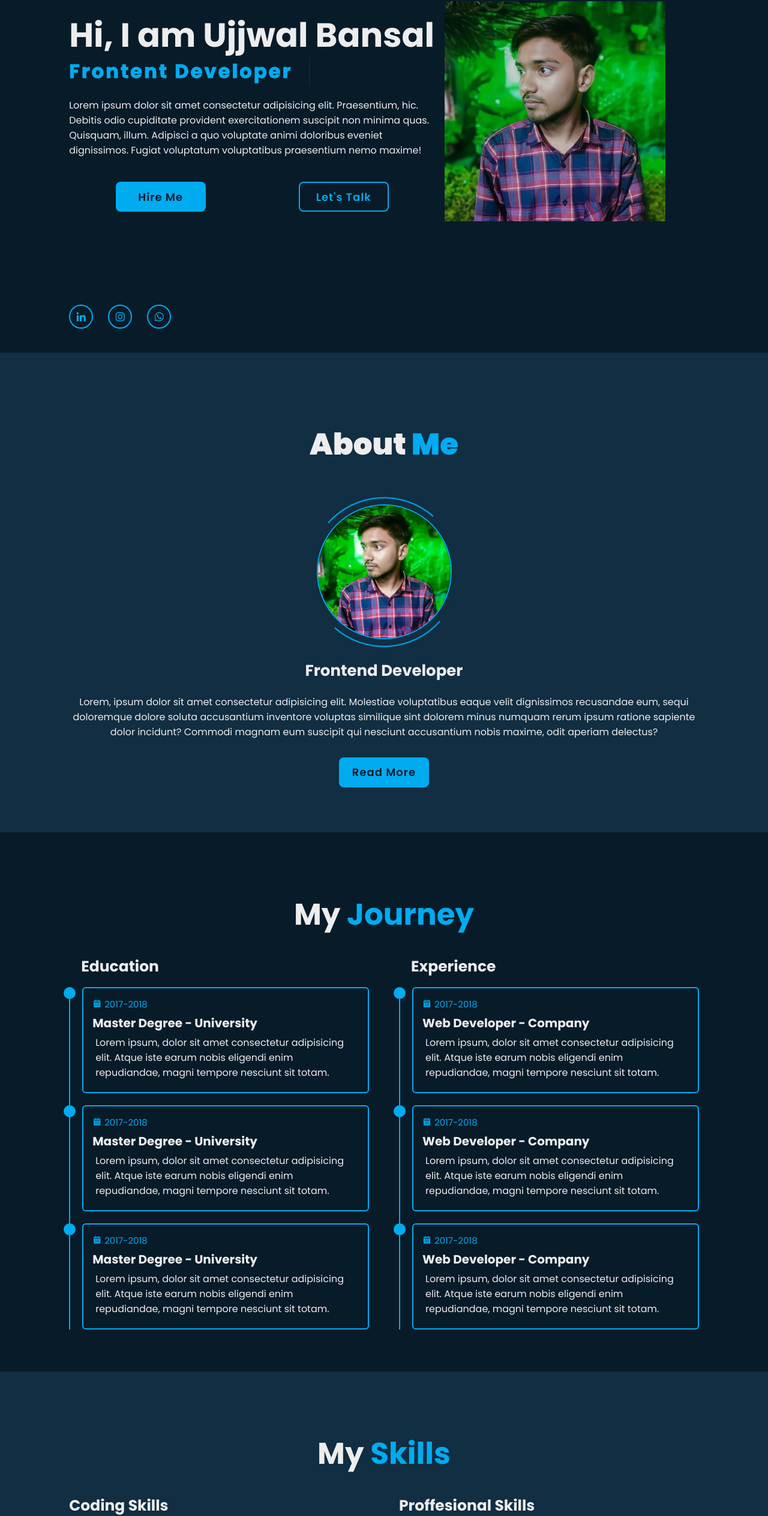
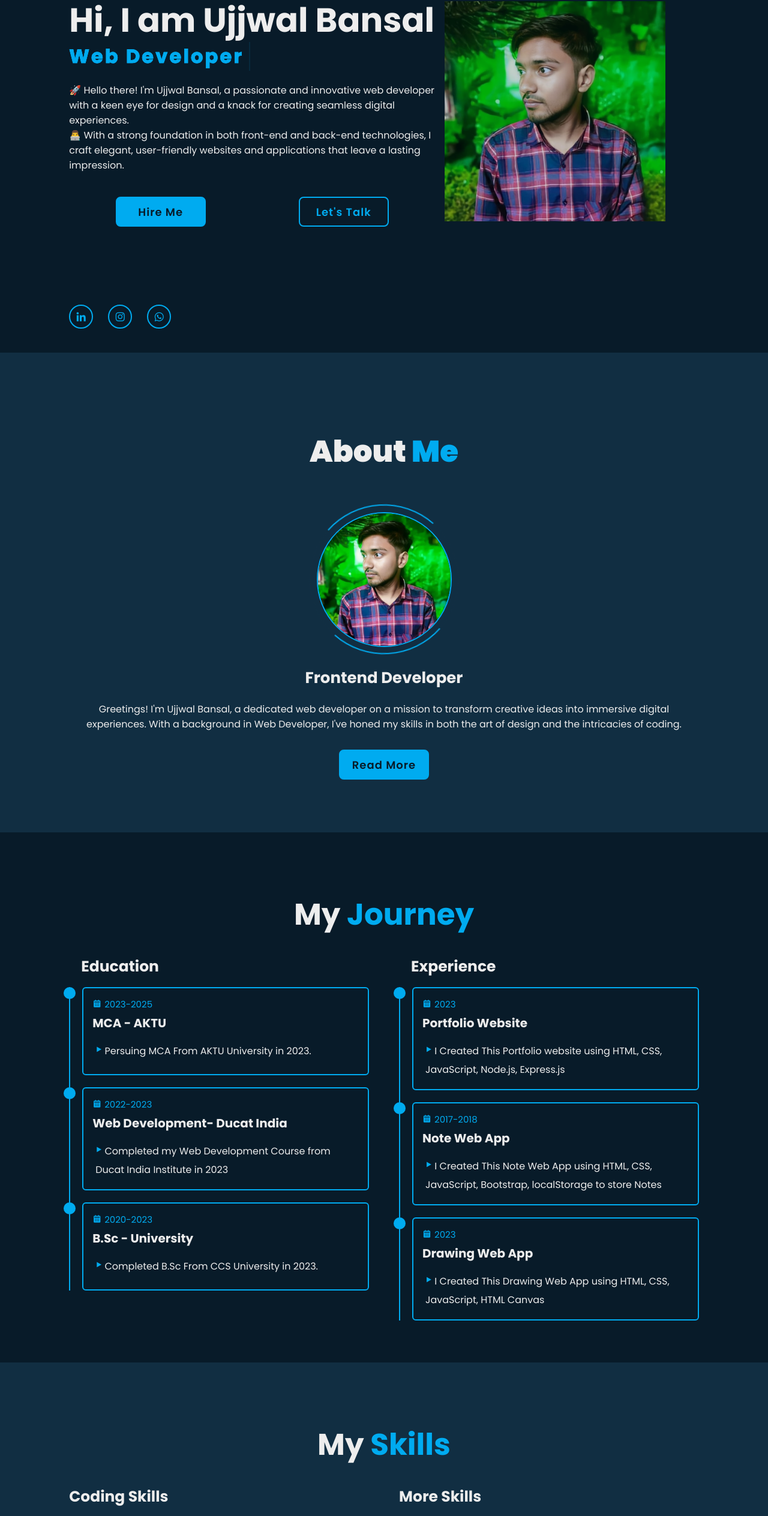
Before and after one commit to UjjwalBansal2002/Portfolio-Website, a website: page index.html in a window 1280 px wide. Shown: the part 212-2740 px from the top of the page at 60% size. Drawn offline with nearby package versions, Linux system fonts and the light colour scheme.

Commit message:
initial commet

```diff
--- a/index.html
+++ b/index.html
@@ -31,23 +31,27 @@
         <div class="home-content">
             <h1>Hi, I am <span>Ujjwal Bansal</span></h1>
             <div class="text-animate">
-                <h3>Frontent Developer</h3>
+                <h3>Web Developer</h3>
             </div>
-            <p>Lorem ipsum dolor sit amet consectetur adipisicing elit. Praesentium, hic. Debitis odio cupiditate
-                provident exercitationem suscipit non minima quas. Quisquam, illum. Adipisci a quo voluptate animi
-                doloribus eveniet dignissimos. Fugiat voluptatum voluptatibus praesentium nemo maxime!</p>
+            <p>🚀 Hello there! I'm Ujjwal Bansal, a passionate and innovative web developer with a keen eye for design
+                and a knack for creating seamless digital experiences.<br>👨‍💻 With a strong foundation in both
+                front-end and back-end technologies, I craft elegant, user-friendly websites and applications that leave
+                a lasting impression.</p>
 
             <div class="btn-box">
-                <a href="https://bansalujjwal1810@gmail.com" target="_blank" class="btn">Hire Me</a><a href="https://wa.me/918445973574" target="_blank" class="btn">Let's Talk</a>
+                <a href="https://bansalujjwal1810@gmail.com" target="_blank" class="btn">Hire Me</a><a
+                    href="https://wa.me/918445973574" target="_blank" class="btn">Let's Talk</a>
             </div>
         </div>
         <div class="imgHover">
             <img src="bgm-img.jpg" id="bg-img" alt="">
-            <div class="img-hover"></div>
+            <!-- <div class="img-hover"></div> -->
         </div>
         <div class="home-sci">
-            <a href="https://www.linkedin.com/in/ujjwal-bansal-17b8ab259" target="_blank"><i class='bx bxl-linkedin'></i></a>
-            <a href="https://instagram.com/ujjwal_bansal_20?igshid=OGQ5ZDc2ODk2ZA==" target="_blank"><i class='bx bxl-instagram'></i></a>
+            <a href="https://www.linkedin.com/in/ujjwal-bansal-17b8ab259" target="_blank"><i
+                    class='bx bxl-linkedin'></i></a>
+            <a href="https://instagram.com/ujjwal_bansal_20?igshid=OGQ5ZDc2ODk2ZA==" target="_blank"><i
+                    class='bx bxl-instagram'></i></a>
             <a href="https://wa.me/918445973574" target="_blank"><i class='bx bxl-whatsapp'></i></a>
         </div>
     </section>
@@ -61,10 +65,9 @@
         </div>
         <div class="about-content">
             <h3>Frontend Developer</h3>
-            <p>Lorem, ipsum dolor sit amet consectetur adipisicing elit. Molestiae voluptatibus eaque velit dignissimos
-                recusandae eum, sequi doloremque dolore soluta accusantium inventore voluptas similique sint dolorem
-                minus numquam rerum ipsum ratione sapiente dolor incidunt? Commodi magnam eum suscipit qui nesciunt
-                accusantium nobis maxime, odit aperiam delectus?</p>
+            <p>Greetings! I'm Ujjwal Bansal, a dedicated web developer on a mission to transform creative ideas into
+                immersive digital experiences. With a background in Web Developer, I've honed my skills in both the art
+                of design and the intricacies of coding.</p>
             <div class="btn-box btns">
                 <a href="#" class="btn">Read More</a>
             </div>
@@ -78,26 +81,23 @@
                 <div class="education-box">
                     <div class="education-content">
                         <div class="content">
-                            <div class="year"><i class='bx bxs-calendar'></i>2017-2018</div>
-                            <h3>Master Degree - University</h3>
-                            <p>Lorem ipsum, dolor sit amet consectetur adipisicing elit. Atque iste earum nobis eligendi
-                                enim repudiandae, magni tempore nesciunt sit totam.</p>
+                            <div class="year"><i class='bx bxs-calendar'></i>2023-2025</div>
+                            <h3>MCA - AKTU</h3>
+                            <p><span>&#8227;</span> Persuing MCA From AKTU University in 2023.</p>
                         </div>
                     </div>
                     <div class="education-content">
                         <div class="content">
-                            <div class="year"><i class='bx bxs-calendar'></i>2017-2018</div>
-                            <h3>Master Degree - University</h3>
-                            <p>Lorem ipsum, dolor sit amet consectetur adipisicing elit. Atque iste earum nobis eligendi
-                                enim repudiandae, magni tempore nesciunt sit totam.</p>
+                            <div class="year"><i class='bx bxs-calendar'></i>2022-2023</div>
+                            <h3>Web Development- Ducat India</h3>
+                            <p><span>&#8227;</span> Completed my Web Development Course from Ducat India Institute in 2023</p>
                         </div>
                     </div>
                     <div class="education-content">
                         <div class="content">
-                            <div class="year"><i class='bx bxs-calendar'></i>2017-2018</div>
-                            <h3>Master Degree - University</h3>
-                            <p>Lorem ipsum, dolor sit amet consectetur adipisicing elit. Atque iste earum nobis eligendi
-                                enim repudiandae, magni tempore nesciunt sit totam.</p>
+                            <div class="year"><i class='bx bxs-calendar'></i>2020-2023</div>
+                            <h3>B.Sc - University</h3>
+                            <p><span>&#8227;</span> Completed B.Sc From CCS University in 2023.</p>
                         </div>
                     </div>
                 </div>
@@ -107,26 +107,23 @@
                 <div class="education-box">
                     <div class="education-content">
                         <div class="content">
-                            <div class="year"><i class='bx bxs-calendar'></i>2017-2018</div>
-                            <h3>Web Developer - Company</h3>
-                            <p>Lorem ipsum, dolor sit amet consectetur adipisicing elit. Atque iste earum nobis eligendi
-                                enim repudiandae, magni tempore nesciunt sit totam.</p>
+                            <div class="year"><i class='bx bxs-calendar'></i>2023</div>
+                            <h3>Portfolio Website</h3>
+                            <p><span>&#8227;</span> I Created This Portfolio website using HTML, CSS, JavaScript, Node.js, Express.js</p>
                         </div>
                     </div>
                     <div class="education-content">
                         <div class="content">
                             <div class="year"><i class='bx bxs-calendar'></i>2017-2018</div>
-                            <h3>Web Developer - Company</h3>
-                            <p>Lorem ipsum, dolor sit amet consectetur adipisicing elit. Atque iste earum nobis eligendi
-                                enim repudiandae, magni tempore nesciunt sit totam.</p>
+                            <h3>Note Web App</h3>
+                            <p><span>&#8227;</span> I Created This Note Web App using HTML, CSS, JavaScript, Bootstrap, localStorage to store Notes</p>
                         </div>
                     </div>
                     <div class="education-content">
                         <div class="content">
-                            <div class="year"><i class='bx bxs-calendar'></i>2017-2018</div>
-                            <h3>Web Developer - Company</h3>
-                            <p>Lorem ipsum, dolor sit amet consectetur adipisicing elit. Atque iste earum nobis eligendi
-                                enim repudiandae, magni tempore nesciunt sit totam.</p>
+                            <div class="year"><i class='bx bxs-calendar'></i>2023</div>
+                            <h3>Drawing Web App</h3>
+                            <p><span>&#8227;</span> I Created This Drawing Web App using HTML, CSS, JavaScript, HTML Canvas</p>
                         </div>
                     </div>
                 </div>
@@ -166,11 +163,15 @@
                 </div>
             </div>
             <div class="skills-column">
-                <h3 class="title">Proffesional Skills</h3>
+                <h3 class="title">More Skills</h3>
                 <div class="skills-box">
                     <div class="skills-content">
                         <div class="progress">
-                            <h3>Web Design <span>90%</span></h3>
+                            <h3>Node.Js <span>60%</span></h3>
+                            <div class="bar"><span></span></div>
+                        </div>
+                        <div class="progress">
+                            <h3>Web Design <span>70%</span></h3>
                             <div class="bar"><span></span></div>
                         </div>
                         <div class="progress">
@@ -178,11 +179,7 @@
                             <div class="bar"><span></span></div>
                         </div>
                         <div class="progress">
-                            <h3>Graphic Design <span>70%</span></h3>
-                            <div class="bar"><span></span></div>
-                        </div>
-                        <div class="progress">
-                            <h3>Video Editing <span>75%</span></h3>
+                            <h3>Video Editing <span>70%</span></h3>
                             <div class="bar"><span></span></div>
                         </div>
                         <div class="progress">
@@ -199,30 +196,31 @@
     <section class="contact" id="contact">
         <h2 class="heading">Contact <span>Me!</span></h2>
 
-        <form action="#">
+        <form action="/" method="post">
             <div class="input-box">
                 <div class="input-field">
-                    <input type="text" placeholder="Full Name" required>
+                    <input type="text" id="name" name="name" placeholder="Full Name" required>
                     <span class="focus"></span>
                 </div>
                 <div class="input-field">
-                    <input type="text" placeholder="Email Address" required>
+                    <input type="text" id="email" name="email" placeholder="Email Address" required>
                     <span class="focus"></span>
                 </div>
             </div>
 
             <div class="input-box">
                 <div class="input-field">
-                    <input type="number" placeholder="Mobile Number" required>
+                    <input type="number" id="number" name="number" placeholder="Mobile Number" required>
                     <span class="focus"></span>
                 </div>
                 <div class="input-field">
-                    <input type="text" placeholder="Email Subject" required>
+                    <input type="text" id="subjet" name="subject" placeholder="Email Subject" required>
                     <span class="focus"></span>
                 </div>
             </div>
             <div class="textarea-field">
-                <textarea name="" id="" cols="30" rows="10" placeholder="Your Message" required></textarea>
+                <textarea name="message" id="message" cols="30" rows="10" placeholder="Your Message"
+                    required></textarea>
                 <span class="focus"></span>
             </div>
             <div class="btn-box btns">
--- a/style.css
+++ b/static/style.css
@@ -154,7 +154,7 @@ section {
 
 .home-content .text-animate {
   position: relative;
-  width: 40rem;
+  width: 30rem;
 }
 
 .home-content .text-animate h3 {
@@ -166,7 +166,7 @@ section {
   background-image: linear-gradient(var(--main-color), var(--main-color));
   background-repeat: no-repeat;
   -webkit-background-clip: text;
-  background-position: -40rem 0;
+  background-position: -30rem 0;
   animation: homeBgText 6s linear infinite;
   animation-delay: 2s;
 }
@@ -186,7 +186,7 @@ section {
   0%,
   10%,
   100% {
-    background-position: -40rem 0;
+    background-position: -30rem 0;
   }
   65%,
   85% {
@@ -481,6 +481,12 @@ span {
 .education-content .content p {
   font-size: 1.6rem;
   padding: 0.5rem;
+  text-align: start;
+}
+.education-content .content p span{
+  font-size: 3rem;
+  position: relative;
+  top: 3px;
 }
 
 .skills {
@@ -579,19 +585,19 @@ span {
 }
 
 .skills-column:nth-child(2) .skills-content .progress:nth-child(1) .bar span {
-  width: 90%;
+  width: 60%;
 }
 
 .skills-column:nth-child(2) .skills-content .progress:nth-child(2) .bar span {
+  width: 70%;
+}
+
+.skills-column:nth-child(2) .skills-content .progress:nth-child(3) .bar span {
   width: 80%;
 }
 
-.skills-column:nth-child(2) .skills-content .progress:nth-child(3) .bar span {
+.skills-column:nth-child(2) .skills-content .progress:nth-child(4) .bar span {
   width: 70%;
-}
-
-.skills-column:nth-child(2) .skills-content .progress:nth-child(4) .bar span {
-  width: 75%;
 }
 
 .skills-column:nth-child(2) .skills-content .progress:nth-child(5) .bar span {
```
Also changed, not shown: app.js (added, +46 -0 lines), package.json (added, +7 -0 lines), static/bgm-img.jpg (renamed from bgm-img.jpg), static/portfolio.png (renamed from portfolio.png), static/script.js (renamed from script.js), 2 other files.
